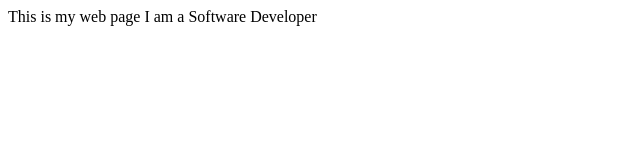
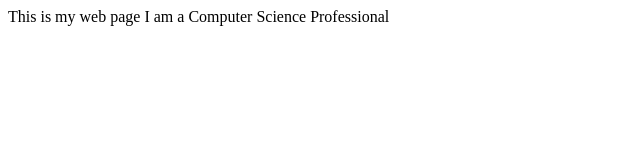
Before and after one commit to patelabhi787/demo-repo, a plain HTML site: page index.html in a window 1280 px wide. Shown: the whole page, without its empty margins (0-640 px from the left). Drawn offline with Linux system fonts and the light colour scheme.

Commit message:
CS statement added

```diff
--- a/index.html
+++ b/index.html
@@ -4,6 +4,6 @@
     </head>
     <body>
         This is my web page
-        I am a Software Developer
+        I am a Computer Science Professional
     </body>
 </html>
```
